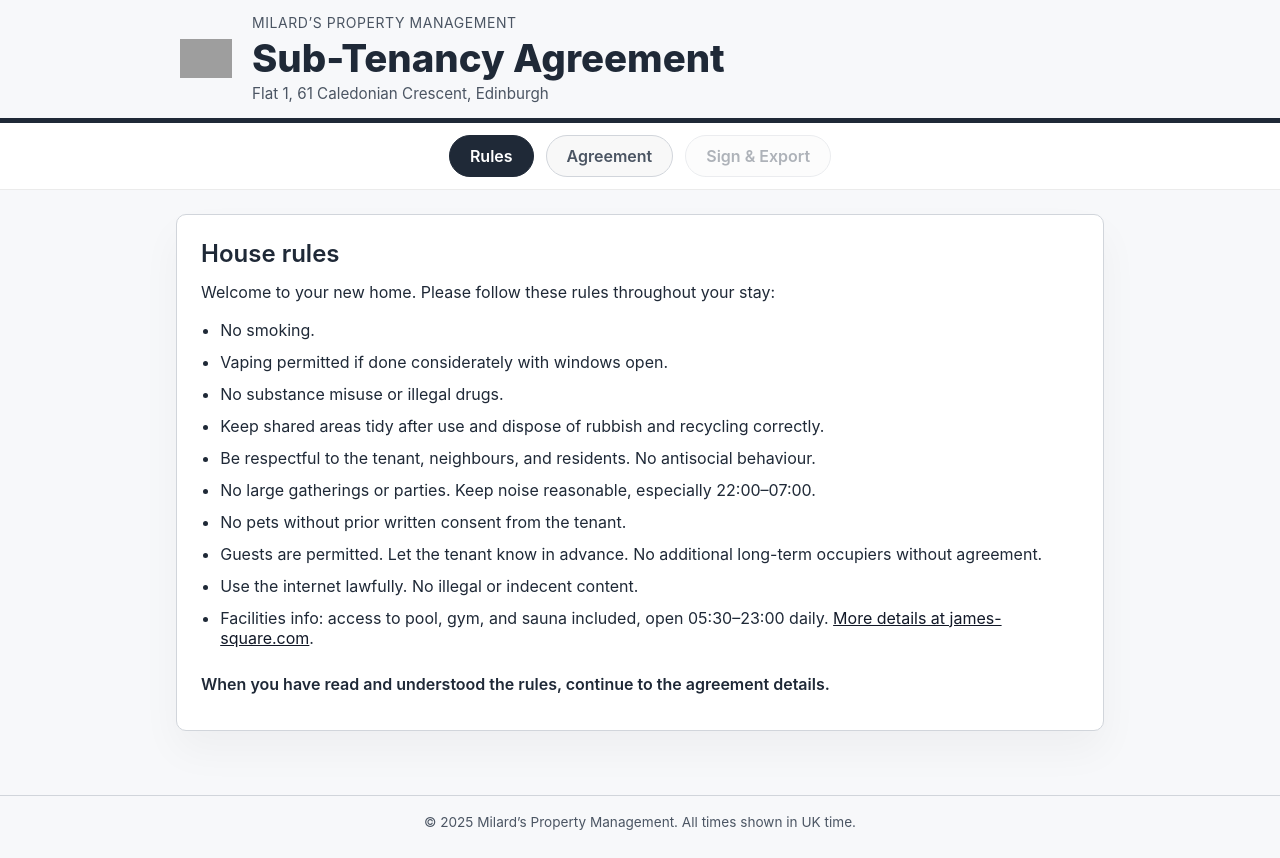
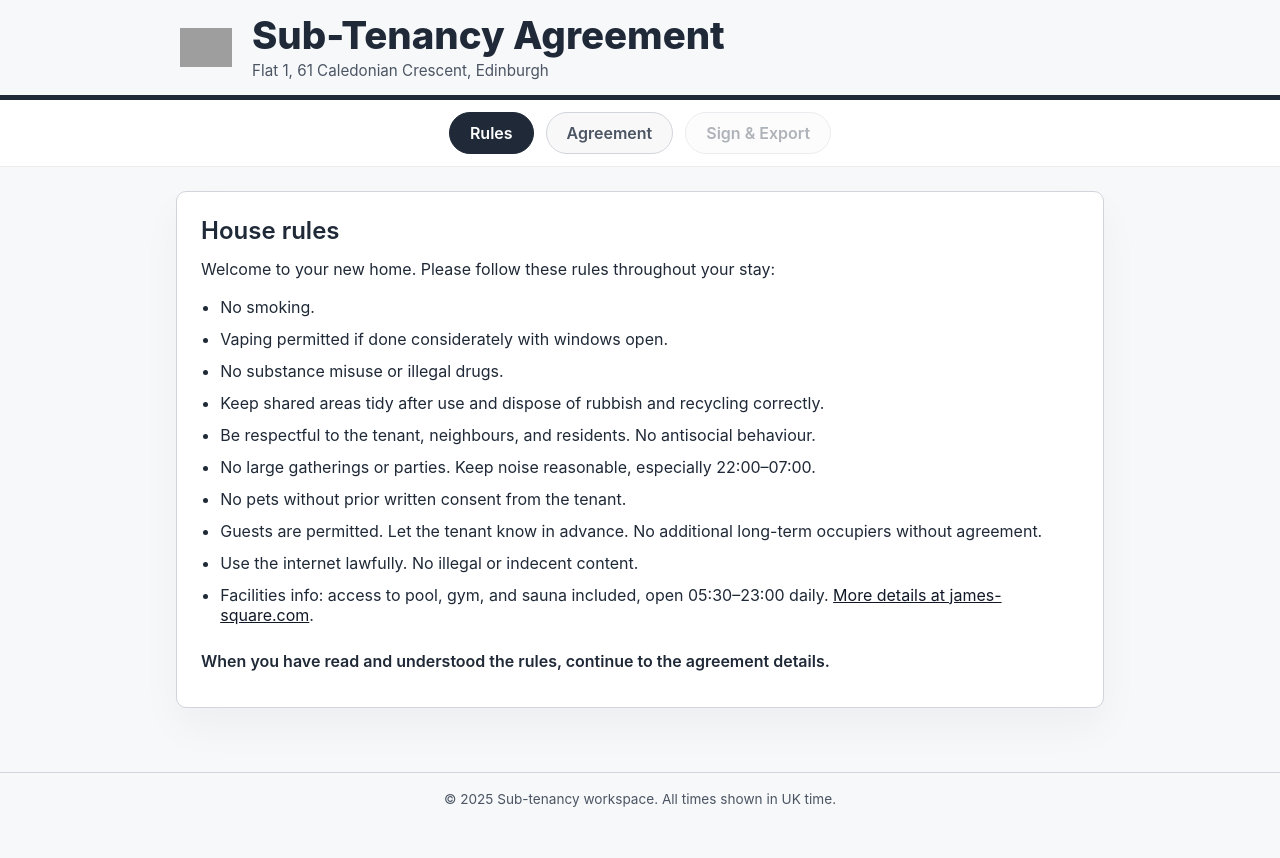
Before and after one commit to jrwishart93/sub-tenancy-website, a website: page index.html in a window 1280 px wide. After the commit the page ends 835 px from the top, so only its background shows below. Drawn offline with Linux system fonts and the light colour scheme; grey boxes are pictures that could not be loaded.

Commit message:
Remove Milard branding from site chrome

```diff
--- a/index.html
+++ b/index.html
@@ -14,7 +14,6 @@
         <img src="assets/front61.png" alt="Number 61 front door logo">
       </a>
       <div>
-        <p class="site-header__eyebrow">Milard’s Property Management</p>
         <h1 class="site-header__title">Sub-Tenancy Agreement</h1>
         <p class="site-header__subtitle">Flat 1, 61 Caledonian Crescent, Edinburgh</p>
       </div>
@@ -317,7 +316,7 @@
   </main>
 
   <footer class="site-footer">
-    <p>© 2025 Milard’s Property Management. All times shown in UK time.</p>
+    <p>© 2025 Sub-tenancy workspace. All times shown in UK time.</p>
   </footer>
 
   <script type="module" src="js/app.js"></script>
```
